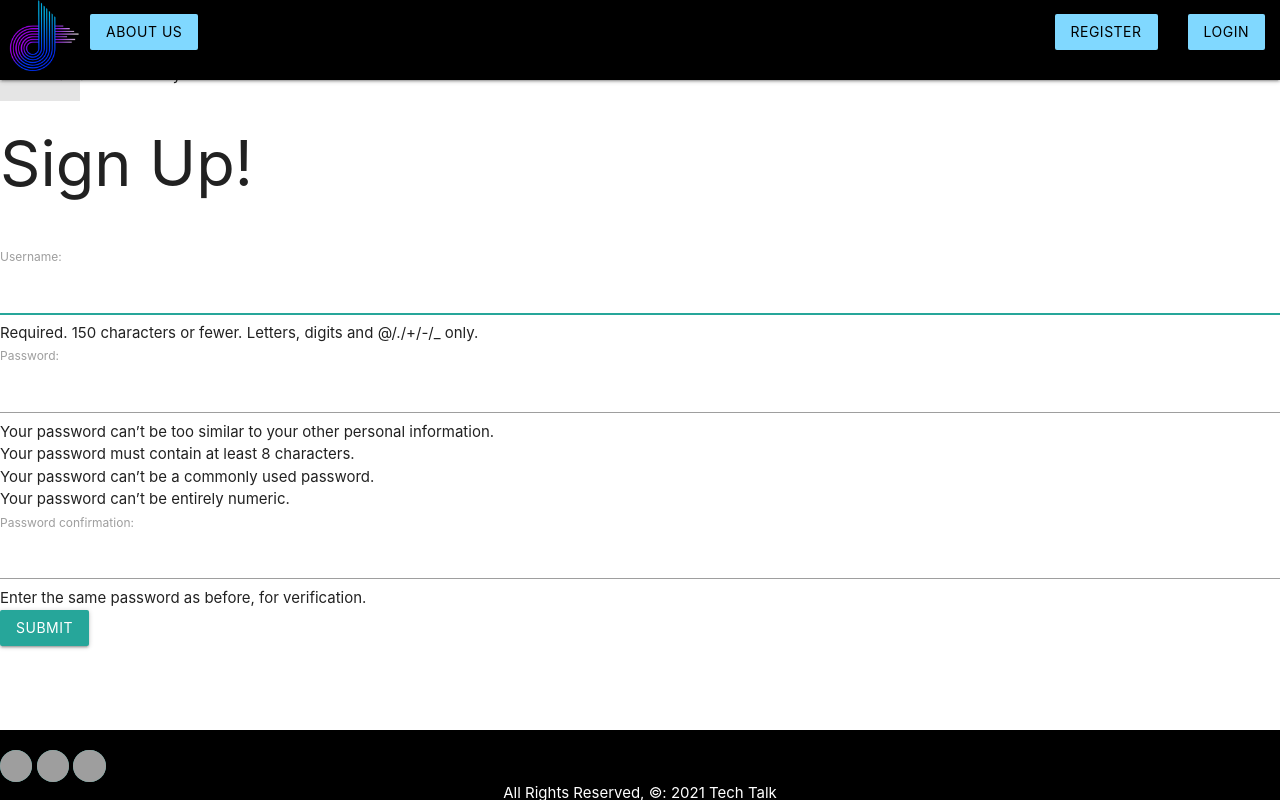
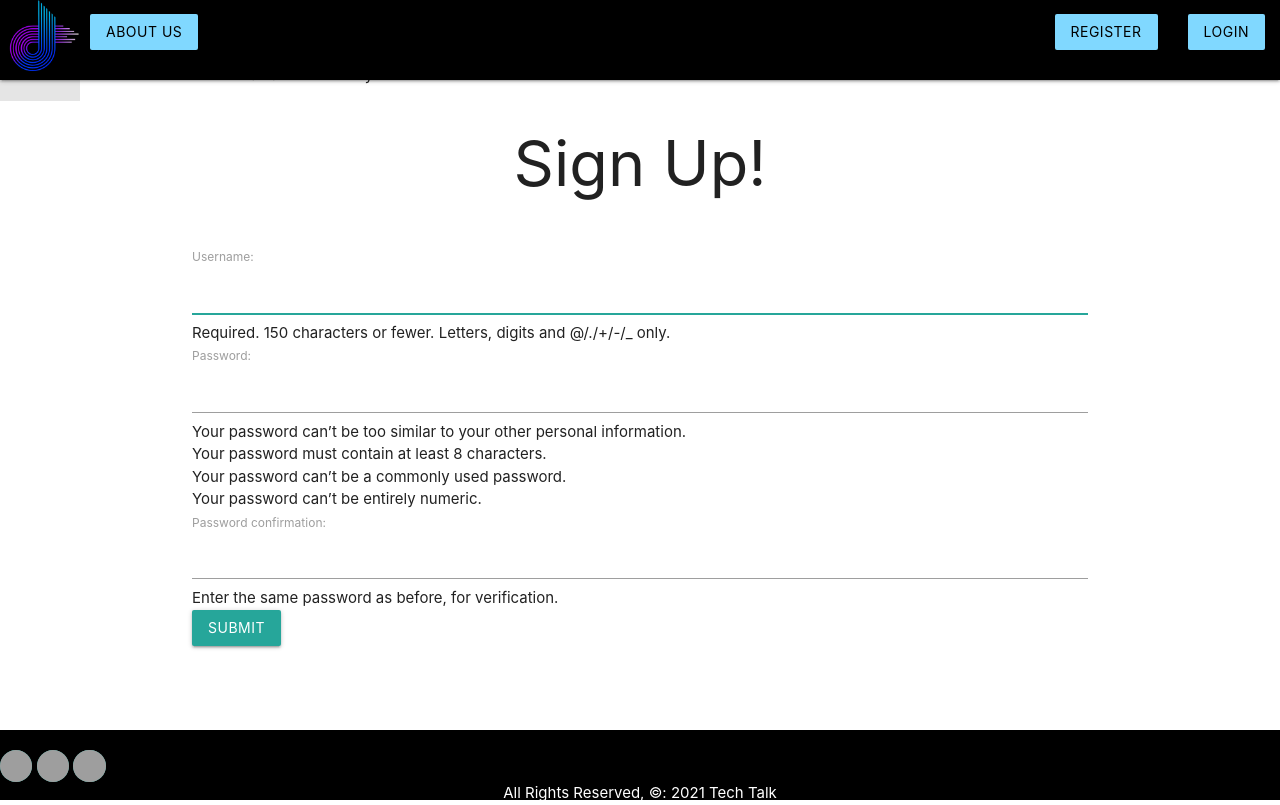
Before and after one commit to polina-g/tech-talk-v2, a Django app: page /members/register_user/ in a window 1280 px wide. Run offline with Django 3.2, Linux system fonts and the light colour scheme; parts of the project's set-up code (start-up, migrations or seed data) failed here and were passed over; grey boxes are pictures that could not be loaded.

Commit message:
mminor styling

```diff
--- a/members/templates/authenticate/change-password.html
+++ b/members/templates/authenticate/change-password.html
@@ -1,6 +1,7 @@
 {% extends 'base.html' %}
 
 {% block main %}
+<div class="container">
   <br/>
   <center>
   <h5>Change Password</h5>
@@ -21,4 +22,5 @@
   </form>
 
     </center>
+</div>
 {% endblock %}
--- a/members/templates/authenticate/edit_profile.html
+++ b/members/templates/authenticate/edit_profile.html
@@ -2,6 +2,7 @@
 {% extends 'base.html' %}
 
 {% block main %}
+<div class="container">
       <br/>
       <center>
       <h5>Edit Profile</h5>
@@ -52,6 +53,7 @@
 
 
       </form>
+</div>
 
 
 {% endblock %}
--- a/members/templates/authenticate/login.html
+++ b/members/templates/authenticate/login.html
@@ -2,6 +2,7 @@
 
 {% block main %}
 <br/>
+<div class="container">
   <center>
   <h1>Login</h1>
   </center>
@@ -34,4 +35,5 @@
 
   </form>
   </center>
+</div>
 {% endblock %}
--- a/members/templates/authenticate/profile.html
+++ b/members/templates/authenticate/profile.html
@@ -4,7 +4,7 @@
     <title>{{ user.username }} | Tech Talk</title>
 </head>
 <body>
-
+<div class="container">
     {{ page_user }}
 
     <div class="col-md-10">
@@ -44,4 +44,5 @@
 <a href="{% url 'members_urls:edit_profile' %}" class="btn blue lighten-4 black-text">Edit My User Info</a>
 </body>
 </html>
+</div>
 {% endblock %}
--- a/members/templates/authenticate/register_user.html
+++ b/members/templates/authenticate/register_user.html
@@ -1,11 +1,11 @@
 {% extends 'base.html' %}
 
 {% block main %}
-
+<div class="container">
   <p> There was an error with your form.. </p>
 
 
-<h1>Sign Up!</h1>
+  <h1 class="center">Sign Up!</h1>
   <br/>
   <form action="{% url 'members_urls:register_user' %}" method=POST>
     {% csrf_token %}
@@ -14,4 +14,5 @@
 
     <button type="submit" class="btn btn-primary">Submit</button>
   </form>
+</div>
 {% endblock %}
```
Lines whose indentation alone changed are shown as unchanged.
